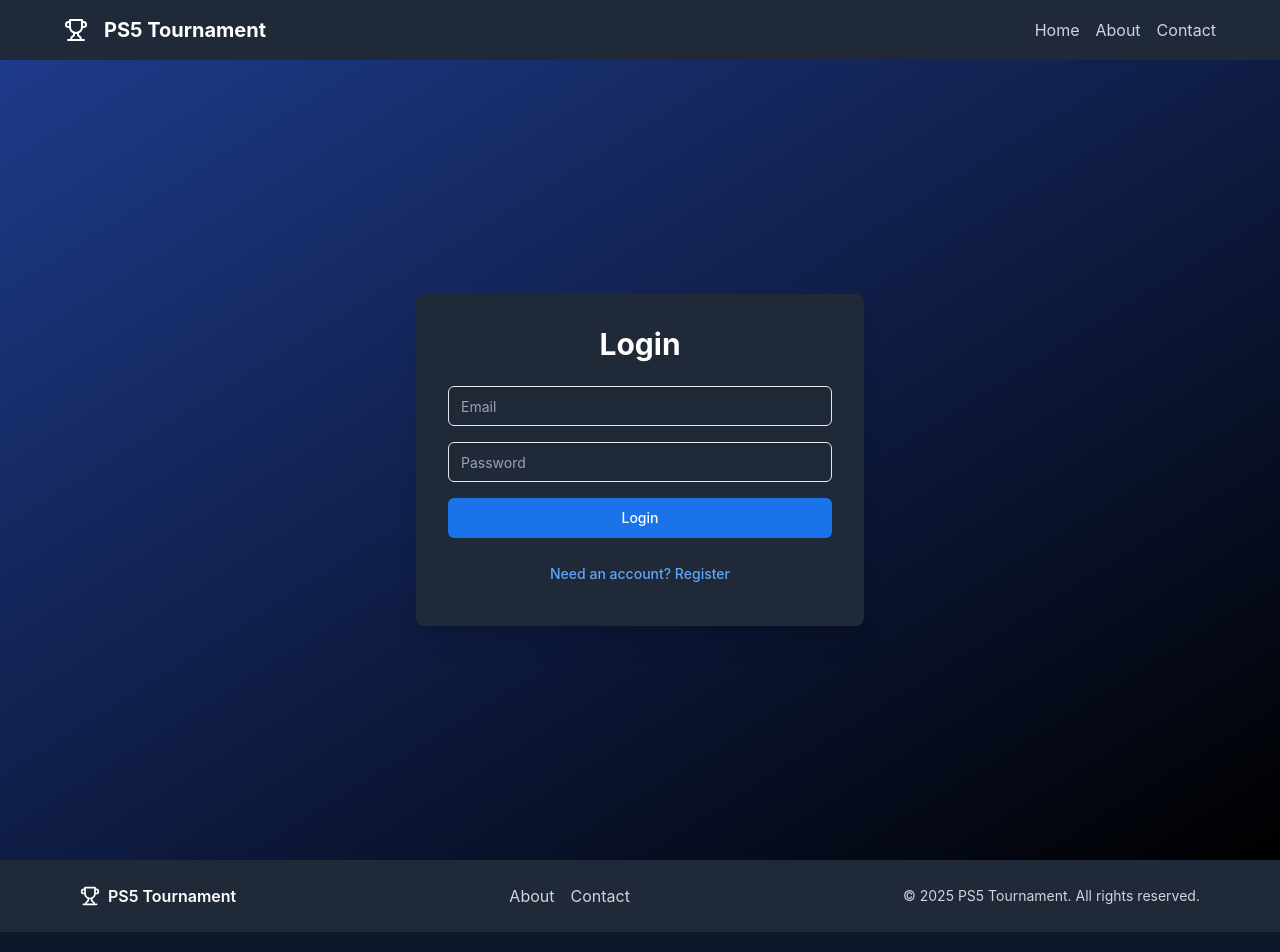
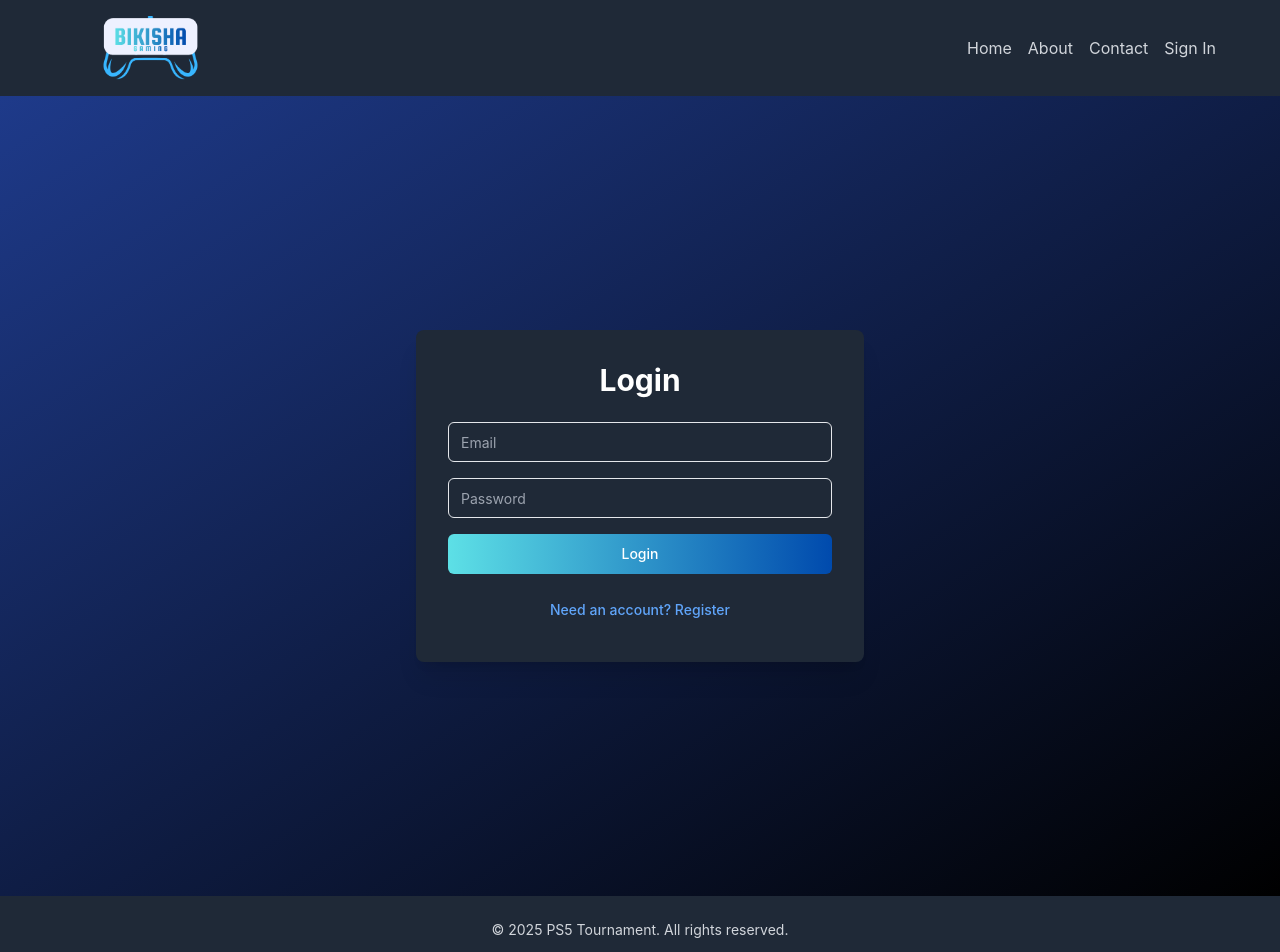
Before and after one commit to Hena7/PlayStation-Tournament-App, a React app in the folder frontend/: page /signin in a window 1280 px wide. Shown: the top 952 px of the page. Built offline with nearby package versions, Linux system fonts and the light colour scheme; the HTML template or start-up script is replaced by a standard one.

Commit message:
logo, header and footer separeted

```diff
--- a/frontend/src/components/Footer.jsx
+++ b/frontend/src/components/Footer.jsx
@@ -3,25 +3,10 @@ import { Trophy } from "lucide-react";
 function Footer() {
   return (
     <footer className="bg-gray-800 text-gray-300 py-6">
-      <div className="max-w-6xl mx-auto flex flex-col md:flex-row justify-between items-center px-4">
-        <div className="flex items-center space-x-2 mb-4 md:mb-0">
-          <Trophy className="h-5 w-5 text-white" />
-          <span className="text-white font-semibold">PS5 Tournament</span>
-        </div>
-        <div className="flex space-x-4">
-          <a href="/about" className="hover:text-white">
-            About
-          </a>
-          <a href="/contact" className="hover:text-white">
-            Contact
-          </a>
-        </div>
-        <div className="mt-4 md:mt-0">
-          <p className="text-sm">
-            &copy; {new Date().getFullYear()} PS5 Tournament. All rights
-            reserved.
-          </p>
-        </div>
+      <div className="flex justify-center items-center">
+        <p className="text-sm">
+          &copy; {new Date().getFullYear()} PS5 Tournament. All rights reserved.
+        </p>
       </div>
     </footer>
   );
--- /dev/null
+++ b/frontend/src/components/Header.jsx
@@ -0,0 +1,50 @@
+import { Trophy } from "lucide-react";
+import React from "react";
+
+const Header = () => {
+  return (
+    <div>
+      <nav className="bg-gray-800 p-4">
+        <div className="max-w-6xl mx-auto flex justify-between items-center">
+          <div className="flex items-center space-x-4">
+            <img
+              src="/Logo.png"
+              alt="Tournament Manager Logo"
+              className="h-16 w-49"
+            />
+            {/* <Trophy className="h-6 w-6 text-white" />
+            <span className="text-white font-bold text-xl"></span> */}
+          </div>
+          <div className="flex space-x-4">
+            <a
+              href="/"
+              className="text-gray-300 hover:text-white  hover:underline"
+            >
+              Home
+            </a>
+            <a
+              href="/about"
+              className="text-gray-300 hover:text-white hover:underline"
+            >
+              About
+            </a>
+            <a
+              href="/contact"
+              className="text-gray-300 hover:text-white hover:underline"
+            >
+              Contact
+            </a>
+            <a
+              href="/signin"
+              className="text-gray-300 hover:text-white hover:underline"
+            >
+              Sign In
+            </a>
+          </div>
+        </div>
+      </nav>
+    </div>
+  );
+};
+
+export default Header;
--- a/frontend/src/components/RankingManagement.jsx
+++ b/frontend/src/components/RankingManagement.jsx
@@ -121,7 +121,8 @@ function RankingManagement({ tournament, matches, participants, onUpdate }) {
             {matches.every((m) => m.winner_id) && (
               <Button
                 onClick={handleNextRound}
-                className="mt-4 bg-primary hover:bg-blue-700"
+                className="mt-4 bg-primary"
+                disabled={winners.length <= 1}
               >
                 Start Next Round
               </Button>
--- a/frontend/src/index.css
+++ b/frontend/src/index.css
@@ -12,7 +12,11 @@ body {
 }
 
 .bg-primary {
-  background-color: #1a73e8;
+  /* background-color: #1a73e8; */
+  background: linear-gradient(90deg, #5de0e6, #004aad);
+}
+.bg-primary:hover {
+  background: linear-gradient(90deg, #004aad, #5de0e6);
 }
 
 @keyframes spin-pulse {
--- a/frontend/src/pages/AuthForm.jsx
+++ b/frontend/src/pages/AuthForm.jsx
@@ -5,6 +5,7 @@ import { Input } from "../components/ui/input";
 import axios from "axios";
 import { Trophy } from "lucide-react";
 import Footer from "../components/Footer";
+import Header from "../components/Header";
 // import Footer from "../components/Footer";
 
 function AuthForm() {
@@ -37,25 +38,7 @@ function AuthForm() {
 
   return (
     <>
-      <nav className="bg-gray-800 p-4">
-        <div className="max-w-6xl mx-auto flex justify-between items-center">
-          <div className="flex items-center space-x-4">
-            <Trophy className="h-6 w-6 text-white" />
-            <span className="text-white font-bold text-xl">PS5 Tournament</span>
-          </div>
-          <div className="flex space-x-4">
-            <a href="/" className="text-gray-300 hover:text-white">
-              Home
-            </a>
-            <a href="/about" className="text-gray-300 hover:text-white">
-              About
-            </a>
-            <a href="/contact" className="text-gray-300 hover:text-white">
-              Contact
-            </a>
-          </div>
-        </div>
-      </nav>
+      <Header />
       <div className="min-h-screen flex items-center justify-center bg-gradient-to-br from-blue-900 to-black">
         <div className="bg-gray-800 p-8 rounded-lg shadow-xl w-full max-w-md">
           <h1 className="text-3xl font-bold mb-6 text-center">
@@ -93,7 +76,7 @@ function AuthForm() {
             />
             <Button
               type="submit"
-              className="w-full bg-primary hover:bg-blue-700"
+              className="w-full bg-primary"
               disabled={isLoading}
             >
               {isLoading ? (
--- a/frontend/src/pages/Home.jsx
+++ b/frontend/src/pages/Home.jsx
@@ -8,35 +8,15 @@ import {
   CardHeader,
   CardTitle,
 } from "../components/ui/card";
+import Header from "../components/Header";
 
 function Home() {
   const navigate = useNavigate();
 
   return (
     <div className="min-h-screen bg-gradient-to-br from-blue-900 to-black flex flex-col">
-      {/* Navbar */}
-      <nav className="bg-gray-800 p-4">
-        <div className="max-w-6xl mx-auto flex justify-between items-center">
-          <div className="flex items-center space-x-4">
-            <Trophy className="h-6 w-6 text-white" />
-            <span className="text-white font-bold text-xl">PS5 Tournament</span>
-          </div>
-          <div className="flex space-x-4">
-            <a href="/" className="text-gray-300 hover:text-white">
-              Home
-            </a>
-            <a href="/about" className="text-gray-300 hover:text-white">
-              About
-            </a>
-            <a href="/contact" className="text-gray-300 hover:text-white">
-              Contact
-            </a>
-            <a href="/signin" className="text-gray-300 hover:text-white">
-              Sign In
-            </a>
-          </div>
-        </div>
-      </nav>
+      {/* Header */}
+      <Header />
       {/* Main Content */}
       <div className="flex-1 flex items-center justify-center relative mb-20">
         {/* Football Image with Animation */}
@@ -109,59 +89,6 @@ function Home() {
           </Card>
         </div>
       </div>{" "}
-      {/* Info Cards */}
-      <div className="max-w-6xl mx-auto px-4 pb-16">
-        <div className="grid grid-cols-1 md:grid-cols-2 gap-6">
-          {/* How to Register Card */}
-          <Card className="bg-gray-800 border-none text-gray-200 hover:scale-105 transition-shadow">
-            <CardHeader>
-              <CardTitle className="flex items-center">
-                <UserPlus className="h-6 w-6 mr-2 text-white" />
-                How to Register
-              </CardTitle>
-            </CardHeader>
-            <CardContent>
-              <ol className="list-decimal list-inside space-y-2">
-                <li>
-                  Click "Sign In" to log in or "Register" to create an account.
-                </li>
-                <li>
-                  Complete the registration form with your username, email, and
-                  password.
-                </li>
-                <li>Go to your dashboard and apply for an open tournament.</li>
-                <li>
-                  Wait for the admin to start the tournament and check your
-                  matches!
-                </li>
-              </ol>
-            </CardContent>
-          </Card>
-
-          {/* Game Rules Card */}
-          <Card className="bg-gray-800 border-none text-gray-200 hover:scale-105 transition-shadow">
-            <CardHeader>
-              <CardTitle className="flex items-center">
-                <BookOpen className="h-6 w-6 mr-2 text-white" />
-                Game Rules
-              </CardTitle>
-            </CardHeader>
-            <CardContent>
-              <ul className="list-disc list-inside space-y-2">
-                <li>
-                  Single-elimination tournament: win to advance, lose to be
-                  eliminated.
-                </li>
-                <li>Matches are assigned randomly by the admin.</li>
-                <li>Admins update winners after each match.</li>
-                <li>
-                  Check your dashboard for real-time rankings and match updates.
-                </li>
-              </ul>
-            </CardContent>
-          </Card>
-        </div>
-      </div>
       {/* Footer */}
       <Footer />
     </div>
--- a/frontend/src/pages/UserDashboard.jsx
+++ b/frontend/src/pages/UserDashboard.jsx
@@ -179,7 +179,11 @@ function UserDashboard() {
                     className="flex items-center space-x-4 p-4 bg-gray-700 rounded-lg"
                   >
                     <p className="font-semibold">
-                      {r.tournament_name}: Rank {r.rank}
+                      {r.tournament_name}
+                      <span className="text-gray-500 text-xs">
+                        ({new Date(r.created_at).toLocaleString()})
+                      </span>
+                      : Rank {r.rank}
                     </p>
                   </div>
                 ))}
```
Also changed, not shown: frontend/public/Logo.png (added).
